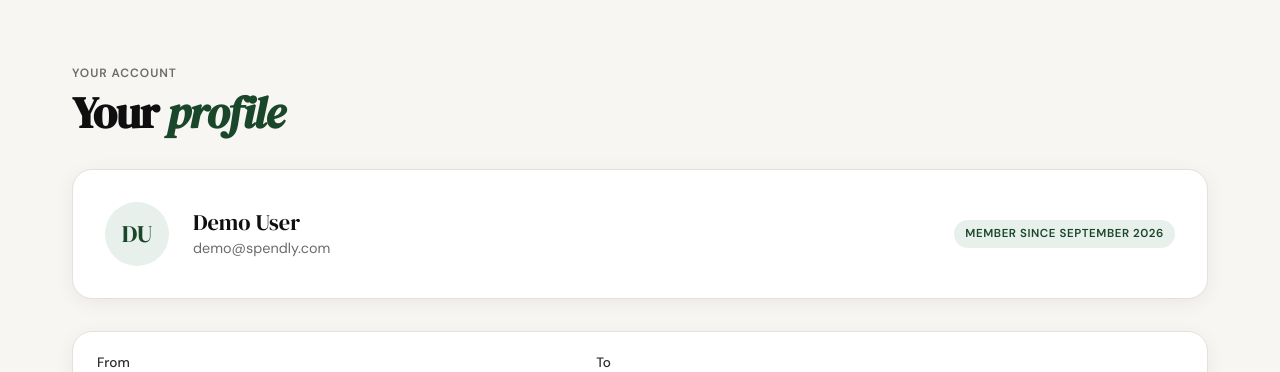
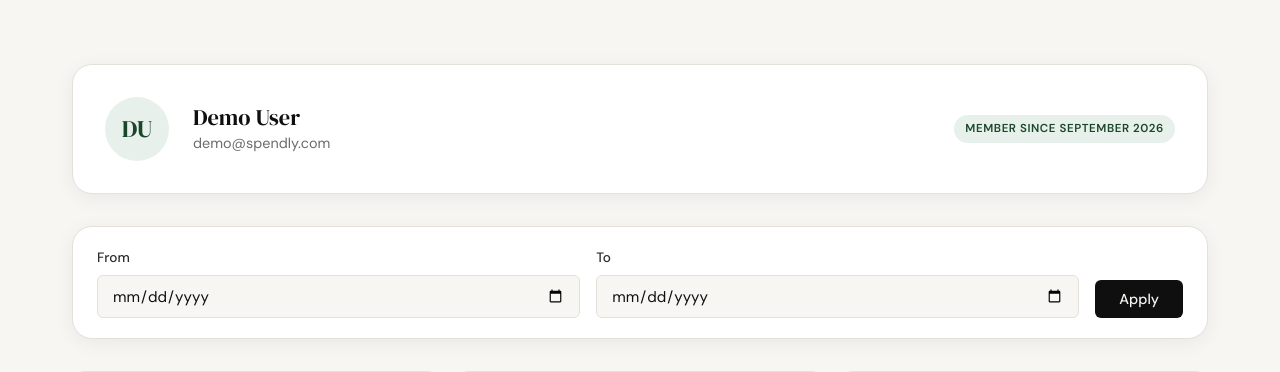
Before and after one commit to milkstard/Expense-Tracker, a Flask app: page /profile in a window 1280 px wide. Shown: the part 61-433 px from the top of the page. Run offline with Flask 3, Linux system fonts and the light colour scheme; the visitor is signed in with stand-in values (Sample User, id 1); data comes from the database, SQL or seed files in the repository.

Commit message:
feat: remove profile header

```diff
--- a/templates/profile.html
+++ b/templates/profile.html
@@ -6,11 +6,6 @@
 {% block content %}
 
 <section class="profile-section">
-
-    <header class="profile-header">
-        <span class="profile-eyebrow">Your account</span>
-        <h1 class="profile-title">Your <em>profile</em></h1>
-    </header>
 
     <article class="identity-card">
         <div class="identity-avatar" aria-hidden="true">{{ user.initials }}</div>
```
